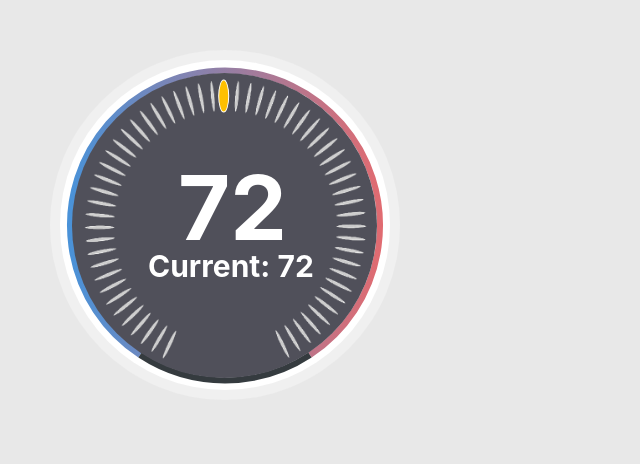
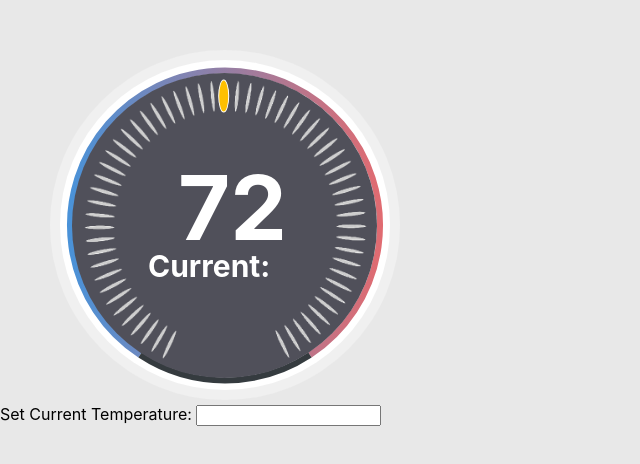
Before and after one commit to marianne121/RadialThermostat, a React (Create React App) app: page / in a window 1280 px wide. Shown: the top 464 px of the page, without its empty margins (0-640 px from the left). Built offline with nearby package versions, Linux system fonts and the light colour scheme.

Commit message:
add input current temp

```diff
--- a/src/App.js
+++ b/src/App.js
@@ -3,7 +3,16 @@ import logo from './logo.svg';
 import './App.css';
 import Scale from './scale.png'
 
-function App () {
+class App extends React.Component {
+  constructor(props) {
+    super(props);
+    this.state = {
+      currentTemp : ''
+    };
+  }
+  handleChangeValue = e => this.setState({currentTemp: e.target.value});
+
+  render () {
     return (
       <div className="App">
         <div className="radial-thermostat">
@@ -16,12 +25,20 @@ function App () {
           <div className="TargetTemp">
             <TargetTemp/>
           </div>
+          <div>
+          <TestControls
+          value={this.state.currentTemp}
+          onChangeValue={this.handleChangeValue}/>
+        </div>
           <div className="CurrentTemp">
-          <CurrentTemp/>
+            <CurrentTemp currentTemp={this.state.currentTemp}/>
+          </div>
+
         </div>
       </div>
-    </div>
-  )
+    );
+  }
+
 }
 class RadialThermostat extends React.Component{
   render() {
@@ -109,11 +126,33 @@ class TargetTemp extends React.Component{
 }
 
 class CurrentTemp extends React.Component{
+
   render() {
     return (
-        <h2>Current: 72</h2>
+        <h2>Current: {this.props.currentTemp}</h2>
     )
   }
 }
 
+class TestControls extends React.Component{
+  constructor(props) {
+    super(props);
+  }
+  render() {
+    return (
+      <div>
+        <form>
+          <label htmlFor="currentTemp">Set Current Temperature: </label>
+          <input
+            type="text"
+            name="currentTemp"
+            value={this.props.currentTemp}
+            onChange={this.props.onChangeValue}
+            />
+        </form>
+      </div>
+    );
+  }
+}
+
 export default App;
```
Lines whose indentation alone changed are shown as unchanged.
